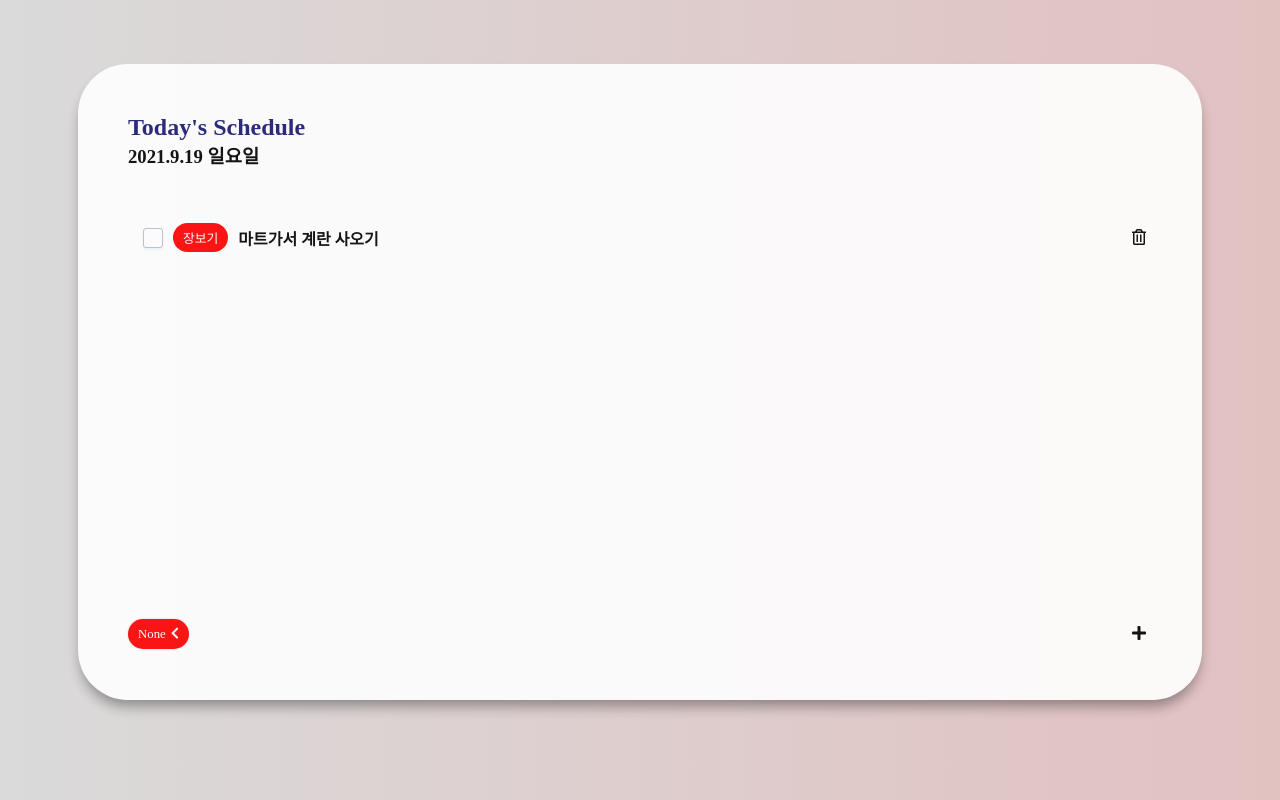
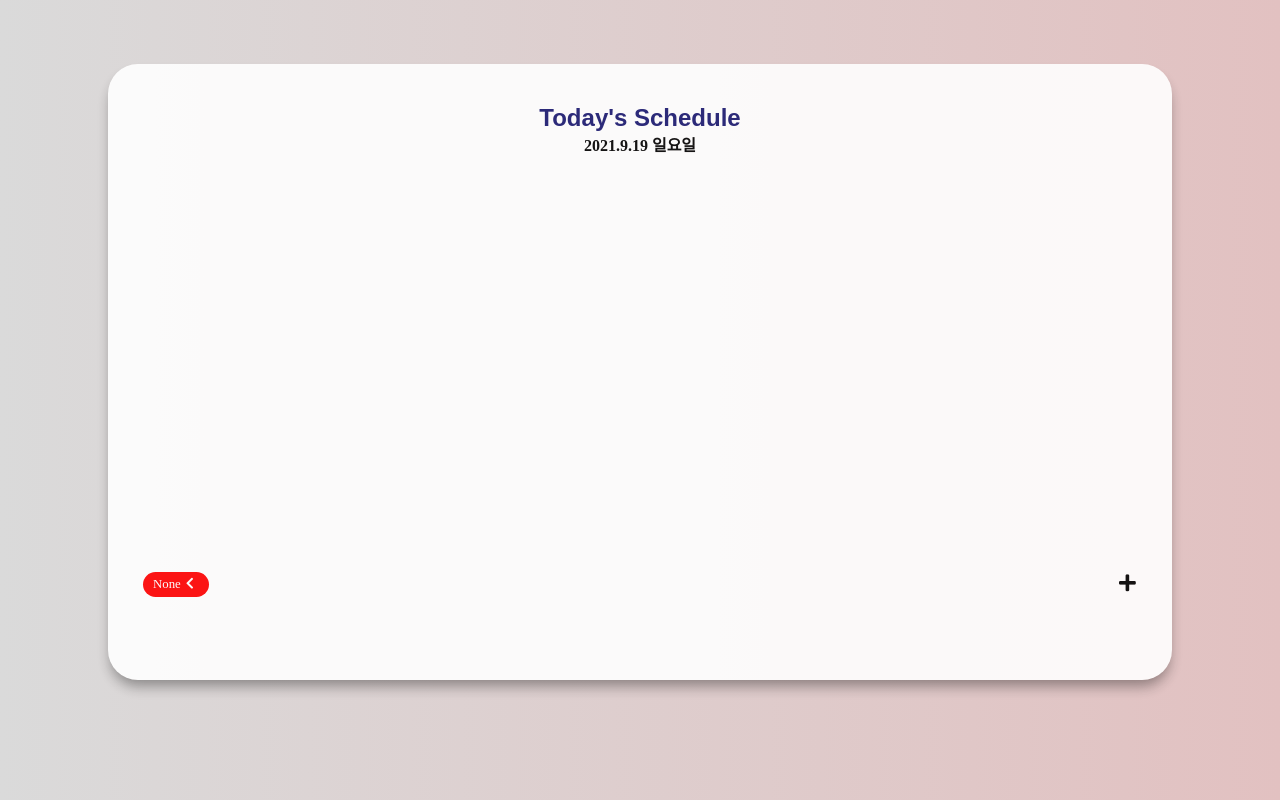
Before and after one commit to jinnnii/Today-s-Schedule, a plain HTML site: page index.html in a window 1280 px wide. Drawn offline with nearby package versions, Linux system fonts and the light colour scheme; a web font is replaced by a local one.

Commit message:
Upadate CSS Styling

```diff
--- a/css/checkbox.css
+++ b/css/checkbox.css
@@ -3,16 +3,20 @@ input[type=checkbox]+label:hover {
     background-color: #F4F7FA;;
     border-radius: 30px;
 }
-input[type=checkbox]+label{
+input[type=checkbox]+label .todo_name, .todo_tag{
     transition : all 300ms ease-in;
 }
 
 input[type=checkbox]:checked+label .todo_name{
-    color: #AEB7C6;
+    color: #6e7074;
     text-decoration: line-through;
+    text-decoration-thickness: 2px;
+    text-decoration-color: #6e7074;
+
 }
 
 input[type=checkbox]:checked+label .todo_tag {
+    animation: pulse;
     background-color: #AEB7C6;
     color:white;
 }
--- a/css/mobile.css
+++ b/css/mobile.css
@@ -16,11 +16,11 @@ body{
     background: linear-gradient(90deg, rgba(218,218,218,1) 0%, rgba(226,193,193,1) 100%);
 }
 .body{
-    padding: 50px;
+    padding: 40px 20px;
     margin : 5% auto;
     width:80%;
     min-width: 400px;
-    border-radius: 50px;
+    border-radius: 30px;
     box-shadow: 0px 9px 14px -3px rgba(0,0,0,0.41);
     background-color: white;
     opacity: 90%;
@@ -31,25 +31,43 @@ li,ul{
     padding: 0;
 }
 h1,h3{
-    margin : 0;
-    font-family: 'IM_Hyemin-Bold';
+    margin : 0 15px;
+    text-align:center;
 }
 
 h1{
     color: midnightblue;
+    font-family:fantasy;
+}
+h3{
+    font-size: 1em;
+}
+p{
+    margin:0;
+}
+
+i{
+    width: 1em;
+    height: 1em;
 }
 
 button{
     border : none;
     background: none;
     cursor : pointer;
-
+    padding:0px;
 }
 
 article{
     height : 350px;
-    margin: 50px 0;
+    margin: 30px 0;
+    overflow:auto;
+    -ms-overflow-style: none;
 }
+::-webkit-scrollbar {
+    display:none;
+}
+
 article input[type=checkbox]{
     display: none;
 }
@@ -95,6 +113,7 @@ article .todo_tag{
 
 article .todo_delete{
     font-size: 1em;
+    margin: 0 15px;
     transition: all 300ms ease-in;
 }
 article .todo_delete:hover{
@@ -103,26 +122,72 @@ article .todo_delete:hover{
 }
 footer{
     display:flex;
-    justify-content:space-between;
+    height: 36px;
     align-items: center;
+    margin: 0 15px;
 }
 footer .footer_input{
-    width:100%;
-    height: 32px;
+
+    height:100%;
     padding:0 16px;
-    margin: 0 5px;
     font-size: 1em;
     font-family: 'IM_Hyemin-Regular';
+    flex-grow: 1;
     font-weight:bold;
     border: none;
     outline: none;
 }
 footer .footer_button{
-    font-size: 1em;
-    vertical-align: middle;
-    transition: all 300ms ease-in;
+    font-size: 1.2em;
+    border-radius: 5px;
 }
 
 footer .footer_button:hover {
-    transform: scale(1.1);
+    animation: animation 1000ms linear both;
 }
+
+footer .footer_button i{
+    height: 1em;
+    width:1em;
+}
+
+.input_massage{
+    font-size: 0.8em;
+    color:#AEB7C6;
+    text-align: right;
+}
+
+.input_massage p{
+    height: 18px;
+    margin: 10px 20px;
+}
+
+
+@keyframes animation {
+    0% { transform: matrix3d(1, 0, 0, 0, 0, 1.2, 0, 0, 0, 0, 1, 0, 0, 0, 0, 1); }
+    3.4% { transform: matrix3d(1.063, 0, 0, 0, 0, 1.422, 0, 0, 0, 0, 1, 0, 0, 0, 0, 1); }
+    4.7% { transform: matrix3d(1.09, 0, 0, 0, 0, 1.488, 0, 0, 0, 0, 1, 0, 0, 0, 0, 1); }
+    6.81% { transform: matrix3d(1.132, 0, 0, 0, 0, 1.523, 0, 0, 0, 0, 1, 0, 0, 0, 0, 1); }
+    9.41% { transform: matrix3d(1.177, 0, 0, 0, 0, 1.452, 0, 0, 0, 0, 1, 0, 0, 0, 0, 1); }
+    10.21% { transform: matrix3d(1.188, 0, 0, 0, 0, 1.414, 0, 0, 0, 0, 1, 0, 0, 0, 0, 1); }
+    13.61% { transform: matrix3d(1.225, 0, 0, 0, 0, 1.227, 0, 0, 0, 0, 1, 0, 0, 0, 0, 1); }
+    14.11% { transform: matrix3d(1.228, 0, 0, 0, 0, 1.201, 0, 0, 0, 0, 1, 0, 0, 0, 0, 1); }
+    17.52% { transform: matrix3d(1.242, 0, 0, 0, 0, 1.064, 0, 0, 0, 0, 1, 0, 0, 0, 0, 1); }
+    18.72% { transform: matrix3d(1.242, 0, 0, 0, 0, 1.034, 0, 0, 0, 0, 1, 0, 0, 0, 0, 1); }
+    21.32% { transform: matrix3d(1.239, 0, 0, 0, 0, 0.998, 0, 0, 0, 0, 1, 0, 0, 0, 0, 1); }
+    24.32% { transform: matrix3d(1.23, 0, 0, 0, 0, 0.999, 0, 0, 0, 0, 1, 0, 0, 0, 0, 1); }
+    25.23% { transform: matrix3d(1.227, 0, 0, 0, 0, 1.007, 0, 0, 0, 0, 1, 0, 0, 0, 0, 1); }
+    29.03% { transform: matrix3d(1.213, 0, 0, 0, 0, 1.066, 0, 0, 0, 0, 1, 0, 0, 0, 0, 1); }
+    29.93% { transform: matrix3d(1.21, 0, 0, 0, 0, 1.085, 0, 0, 0, 0, 1, 0, 0, 0, 0, 1); }
+    35.54% { transform: matrix3d(1.196, 0, 0, 0, 0, 1.202, 0, 0, 0, 0, 1, 0, 0, 0, 0, 1); }
+    36.74% { transform: matrix3d(1.194, 0, 0, 0, 0, 1.221, 0, 0, 0, 0, 1, 0, 0, 0, 0, 1); }
+    41.04% { transform: matrix3d(1.192, 0, 0, 0, 0, 1.261, 0, 0, 0, 0, 1, 0, 0, 0, 0, 1); }
+    44.44% { transform: matrix3d(1.193, 0, 0, 0, 0, 1.261, 0, 0, 0, 0, 1, 0, 0, 0, 0, 1); }
+    52.15% { transform: matrix3d(1.198, 0, 0, 0, 0, 1.214, 0, 0, 0, 0, 1, 0, 0, 0, 0, 1); }
+    59.86% { transform: matrix3d(1.201, 0, 0, 0, 0, 1.187, 0, 0, 0, 0, 1, 0, 0, 0, 0, 1); }
+    63.26% { transform: matrix3d(1.201, 0, 0, 0, 0, 1.187, 0, 0, 0, 0, 1, 0, 0, 0, 0, 1); }
+    75.28% { transform: matrix3d(1.2, 0, 0, 0, 0, 1.2, 0, 0, 0, 0, 1, 0, 0, 0, 0, 1); }
+    85.49% { transform: matrix3d(1.2, 0, 0, 0, 0, 1.201, 0, 0, 0, 0, 1, 0, 0, 0, 0, 1); }
+    90.69% { transform: matrix3d(1.2, 0, 0, 0, 0, 1.201, 0, 0, 0, 0, 1, 0, 0, 0, 0, 1); }
+    100% { transform: matrix3d(1.2, 0, 0, 0, 0, 1.2, 0, 0, 0, 0, 1, 0, 0, 0, 0, 1); }
+}
--- a/css/tag.css
+++ b/css/tag.css
@@ -1,9 +1,7 @@
 .dropdown {
-    white-space: nowrap;
     max-width: 100px;
     background-color: red;
     border-radius: 15px;
-    box-shadow: 0 0 2px rgb(204, 204, 204);
     transition: all .5s ease;
     position: relative;
     font-size: 0.8em;
@@ -17,41 +15,38 @@
 }
 .dropdown .tag_select span{
     margin-right: 5px;
+    white-space : nowrap;
     overflow:hidden;
     text-overflow: ellipsis;
 }
 .dropdown .tag_select > i {
-    font-size: 13px;
     color: white;
     cursor: pointer;
     transition: all .3s ease-in-out;
-    line-height: 20px
 }
-.dropdown:hover {
-    box-shadow: 0 0 4px rgb(204, 204, 204)
-}
+
 .dropdown:active {
     background-color: #f8f8f8
 }
 .dropdown.active:hover,
 .dropdown.active {
     box-shadow: 0 0 4px rgb(204, 204, 204);
-    border-radius: 2px 2px 0 0;
-    background-color: #f8f8f8;
-    color:#474747;
+    border-radius: 15px 15px 0 0;
+    background-color: red;
+
 }
 .dropdown.active .tag_select > i {
     transform: rotate(-90deg);
-    color:#474747;
 }
 .dropdown .dropdown-menu {
     position: absolute;
     background-color: #fff;
+    color:#474747;
     width: 100%;
     left: 0;
     margin-top: 1px;
     box-shadow: 0 1px 2px rgb(204, 204, 204);
-    border-radius: 0 1px 2px 2px;
+    border-radius: 0 1px 15px 15px;
     overflow: hidden;
     display: none;
     overflow-y: auto;
--- a/index.html
+++ b/index.html
@@ -18,10 +18,9 @@
     <link rel="stylesheet" href="https://use.fontawesome.com/releases/v5.15.4/css/all.css"
         integrity="sha384-DyZ88mC6Up2uqS4h/KRgHuoeGwBcD4Ng9SiP4dIRy0EXTlnuz47vAwmeGwVChigm" crossorigin="anonymous">
 
-    <!--Font family-->
-    <link rel="preconnect" href="https://fonts.googleapis.com">
-    <link rel="preconnect" href="https://fonts.gstatic.com" crossorigin>
-    <link href="https://fonts.googleapis.com/css2?family=Gowun+Dodum&display=swap" rel="stylesheet">
+    <!--Animate-->
+    <link rel="stylesheet" href="https://cdnjs.cloudflare.com/ajax/libs/animate.css/4.1.1/animate.min.css" />
+
 </head>
 
 <body>
@@ -32,22 +31,7 @@
         </header>
         <article>
             <ul class="todos">
-                <li class="todo_row">
-                    <div class="todo">
-                        <input type="checkbox" name="check" id="todo_1">
-                        <label for="todo_1">
-                            <span class="todo_check"></span>
-                            <div class="todo_tag_name">
-                                <span class="todo_tag">장보기</span>
-                                <span class="todo_name">마트가서 계란 사오기</span>
-                            </div>
-                        </label>
-                        <button class="todo_delete">
-                            <i class="far fa-trash-alt"></i>
-                        </button>
-                    </div>
-                </li>
-
+                <!--todo_row-->
             </ul>
         </article>
         <footer>
@@ -60,7 +44,7 @@
                 <ul class="dropdown-menu">
                     <li id="tag_1">장보기</li>
                     <li id="tag_2">스터디</li>
-                    <li id="tag_3">asdfdfasf</li>
+                    <li id="tag_3">💪</li>
                     <li id="tag_4">스터asdfaffasdfadfa디</li>
                 </ul>
             </div>
@@ -69,6 +53,9 @@
                 <i class="fas fa-plus"></i>
             </button>
         </footer>
+        <span class="input_massage">
+            <p></p>
+        </span>
     </section>
 </body>
 
```
